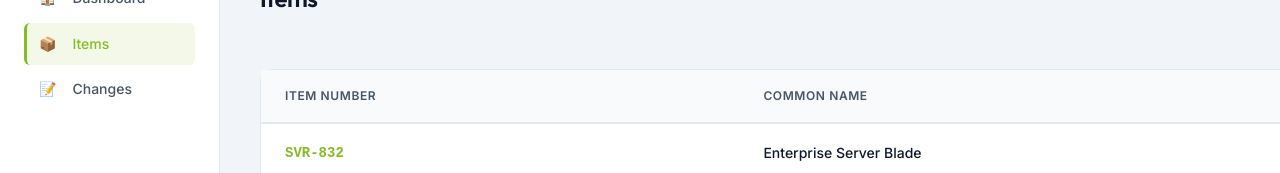
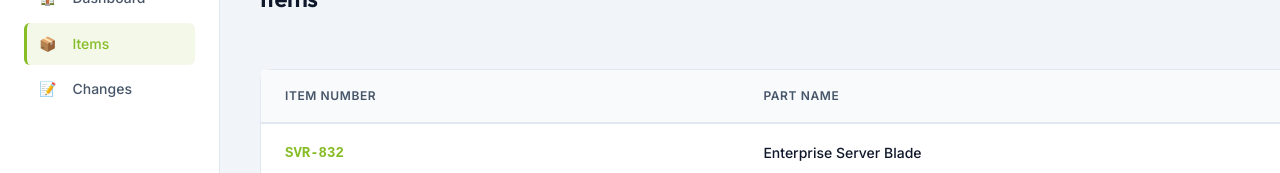
Before and after one commit to akshaymalthane9-lab/plm-ai-solution, an Angular app: page /items in a window 1280 px wide. Shown: the part 125-298 px from the top of the page. Built offline with nearby package versions, Linux system fonts and the light colour scheme; sample sign-in values are in the browser's storage.

Commit message:
fixed minor changes

```diff
--- a/src/app/components/item-form-modal/item-form-modal.ts
+++ b/src/app/components/item-form-modal/item-form-modal.ts
@@ -32,7 +32,7 @@ import { UserService } from '../../services/user.service';
                   <input id="sku" type="text" class="form-control" formControlName="sku" placeholder="e.g. ASM-990" />
                 </div>
                 <div class="form-group">
-                  <label class="form-label" for="name">Common Name *</label>
+                  <label class="form-label" for="name">Part Name *</label>
                   <input id="name" type="text" class="form-control" formControlName="name" placeholder="Item Name" />
                 </div>
              </div>
--- a/src/app/pages/changes-review/changes-review.ts
+++ b/src/app/pages/changes-review/changes-review.ts
@@ -121,7 +121,7 @@ interface AffectedItemUpdate {
                 class="search-input"
                 type="search"
                 [(ngModel)]="itemSearchQuery"
-                placeholder="Search by item number or common name"
+                placeholder="Search by item number or part name"
               />
               <div class="search-results" *ngIf="filteredInventoryItems().length; else noSearchResults">
                 <div class="search-result-row" *ngFor="let item of filteredInventoryItems()">
--- a/src/app/pages/dashboard/dashboard.ts
+++ b/src/app/pages/dashboard/dashboard.ts
@@ -155,14 +155,11 @@ export class Dashboard {
   }
 
   get currentUserName() {
-    return this.inventorySvc.getData().length ? 'Current User' : 'Current User';
+    return this.userService.currentUser() || 'Current User';
   }
 
   get itemsCreatedByMe(): Product[] {
-    const user = 'Current User';
-    return this.inventorySvc.getData().filter(product =>
-      product.history.some(entry => entry.user === user)
-    );
+    return this.inventorySvc.getData();
   }
 
   get changesCreatedThisMonth(): number {
--- a/src/app/pages/inventory/inventory.ts
+++ b/src/app/pages/inventory/inventory.ts
@@ -27,7 +27,7 @@ import { ItemFormModal } from '../../components/item-form-modal/item-form-modal'
           <thead>
             <tr>
               <th>Item Number</th>
-              <th>Common Name </th>
+              <th>Part Name </th>
               <th>Active Revision</th>
               <th>Item Type </th>
               <th>Part Type</th>
--- a/src/app/services/inventory.service.ts
+++ b/src/app/services/inventory.service.ts
@@ -387,7 +387,7 @@ export class InventoryService {
   private describeProductUpdates(previous: Product, updated: Product, updates: Partial<Product>): string {
     const labels: Partial<Record<keyof Product, string>> = {
       sku: 'Item Number',
-      name: 'Common Name',
+      name: 'Part Name',
       quantity: 'Quantity',
       category: 'Category',
       status: 'Status',
```
